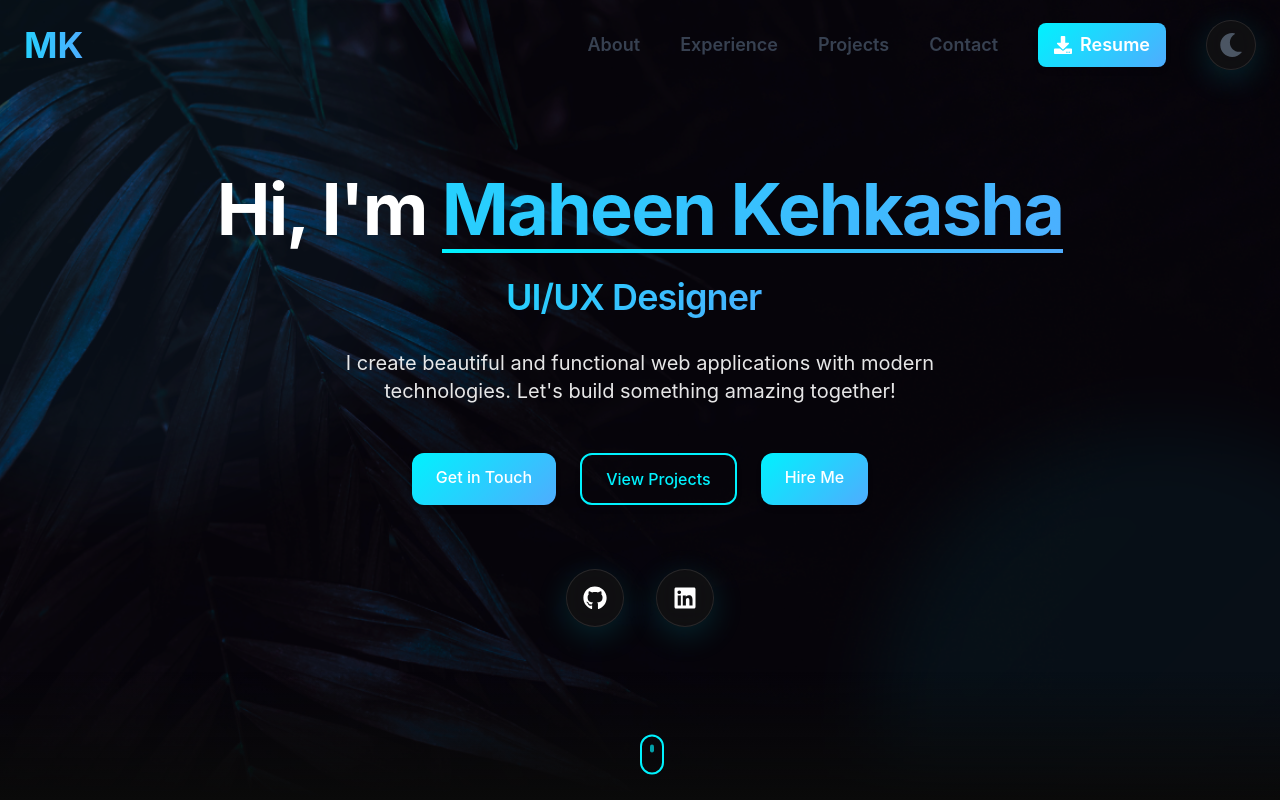
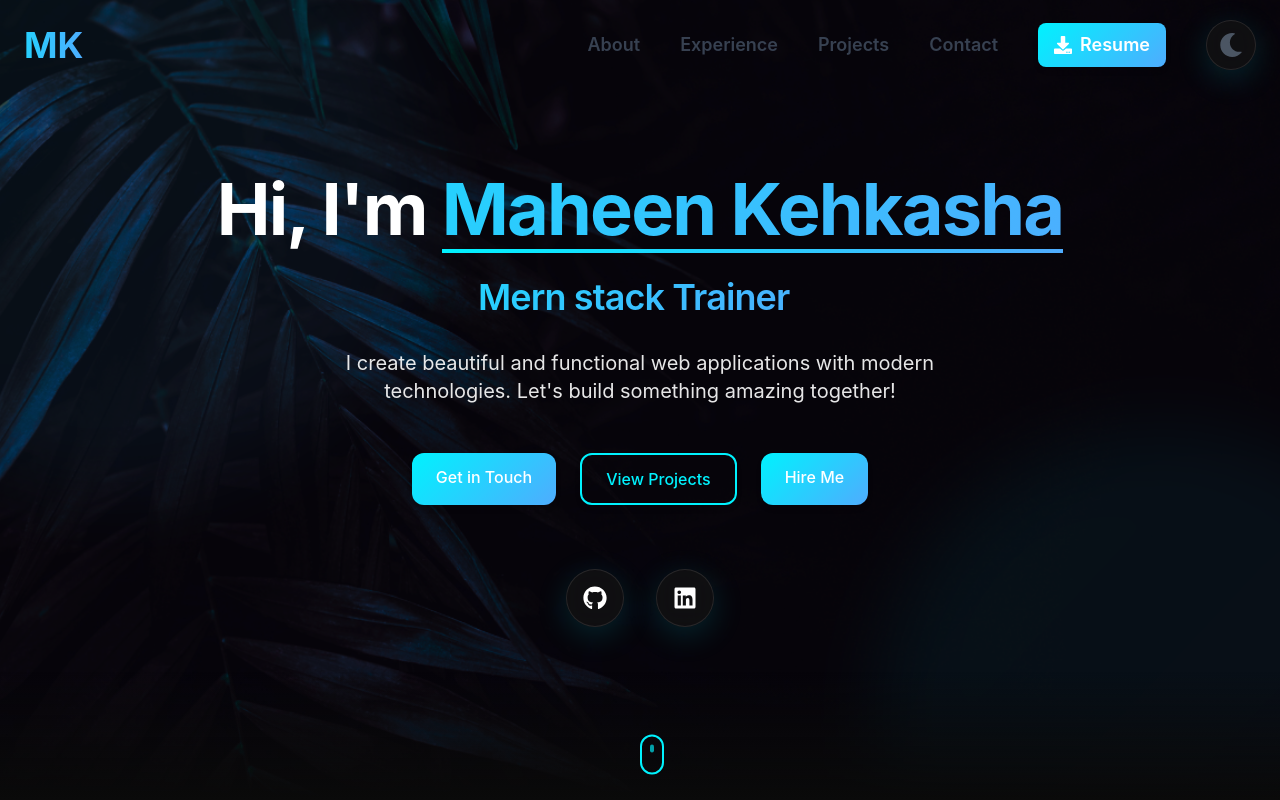
Before and after one commit to Mahi-kehkasha/portfolio-website, a React (Vite) app: page / in a window 1280 px wide. Shown: the top 800 px of the page. Built offline with nearby package versions, Linux system fonts and the light colour scheme.

Commit message:
image update

```diff
--- a/src/components/About.tsx
+++ b/src/components/About.tsx
@@ -83,7 +83,7 @@ const About = () => {
           <div className="flex flex-col md:flex-row items-center gap-8">
             <div className="w-48 h-48 rounded-full overflow-hidden border-4 border-primary/20 cyber-glow">
               <img
-                src="/profile.jpeg"
+                src="/images/profile.jpeg"
                 alt="Profile"
                 className="w-full h-full object-cover"
               />
--- a/src/components/Hero.tsx
+++ b/src/components/Hero.tsx
@@ -48,7 +48,7 @@ const Hero = () => {
       >
         <div className="absolute inset-0 bg-black/60 z-10" /> {/* Darker overlay for better text visibility */}
         <img
-          src="/Wallapage.png"
+          src="/images/Wallapage.png"
           alt="Background"
           className="w-full h-full object-cover"
         />
@@ -88,9 +88,9 @@ const Hero = () => {
                 sequence={[
                   'MERN Stack Developer',
                   1000,
-                  'Web Developer',
+                  'Wordpress Developer',
                   1000,
-                  'UI/UX Designer',
+                  'Mern stack Trainer',
                   1000,
                 ]}
                 wrapper="span"
```
Also changed, not shown: public/images/Wallapage.png (renamed from Wallapage.png), public/images/profile.jpeg (renamed from profile.jpeg).
